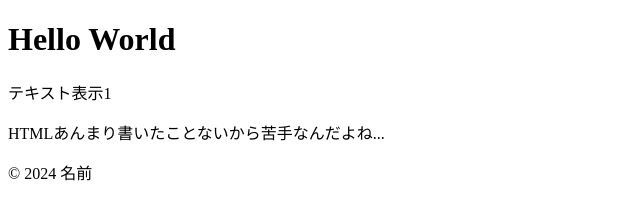
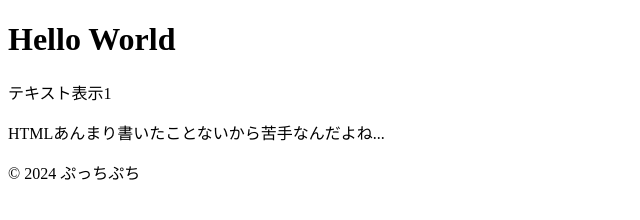
Before and after one commit to Kuraputii/Atelier_Fazzy, a plain HTML site: page index.html in a window 1280 px wide. Shown: the full height of the page, 0-640 px from the left. Drawn offline with Linux system fonts and the light colour scheme.

Commit message:
Update index.html

```diff
--- a/index.html
+++ b/index.html
@@ -16,7 +16,7 @@
     </main>
 
     <footer>
-        <p>&copy; 2024 名前</p>
+        <p>&copy; 2024 ぷっちぷち</p>
     </footer>
 </body>
 </html>
```
